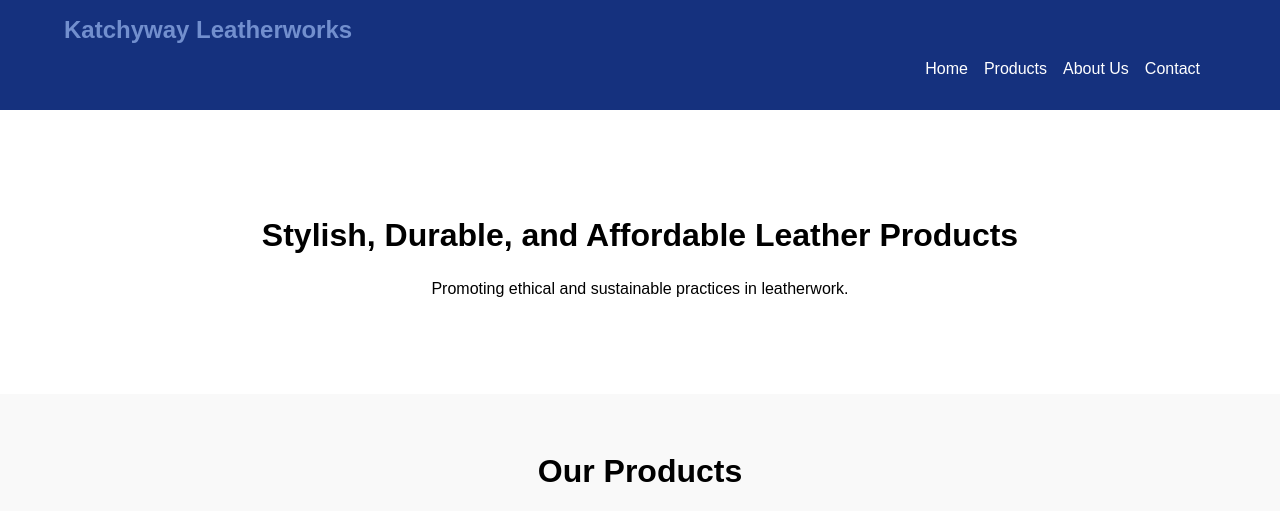
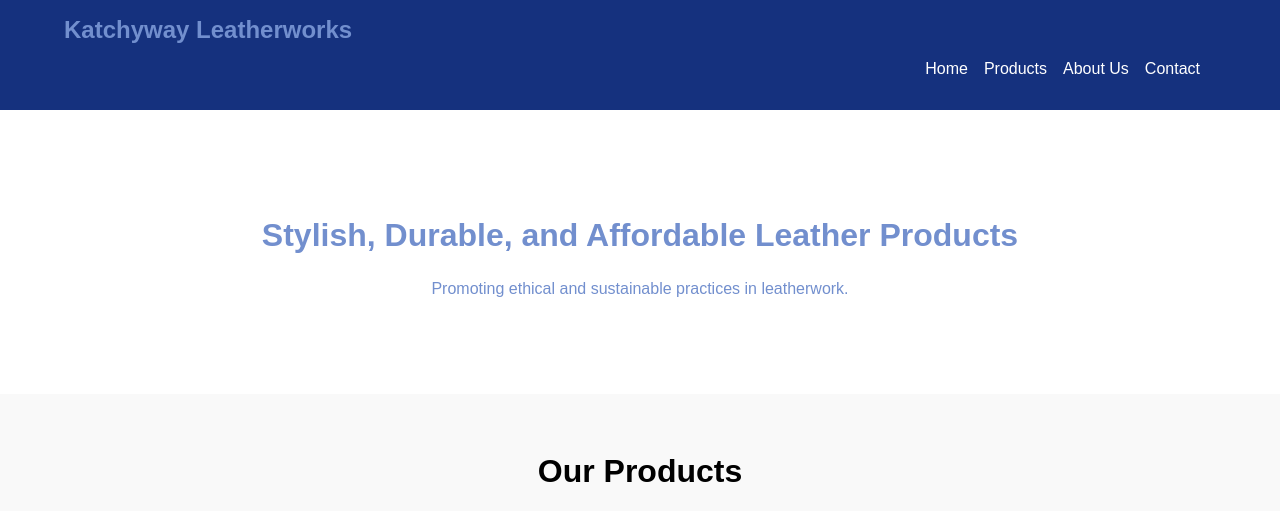
Before and after one commit to 123Kolob/Katchyways-web, a plain HTML site: page index.html in a window 1280 px wide. Shown: the top 511 px of the page. Drawn offline with Linux system fonts and the light colour scheme.

Commit message:
index.html

```diff
--- a/index.html
+++ b/index.html
@@ -50,7 +50,7 @@
         /* Hero section styles */
         .hero {
             background: url('images/hero.jpg') no-repeat center center/cover;
-            color: ##728FCE;
+            color: #728FCE;
             text-align: center;
             padding: 5rem 0;
         }
```
